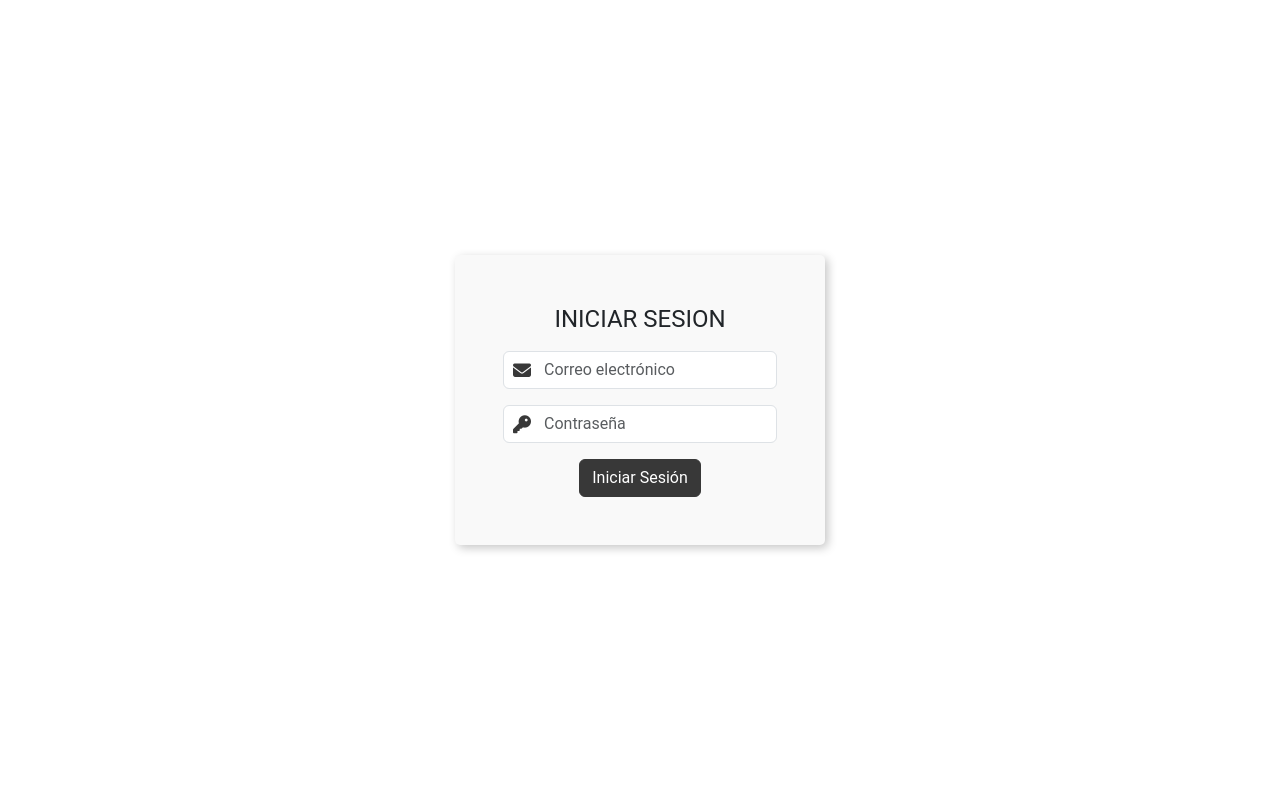
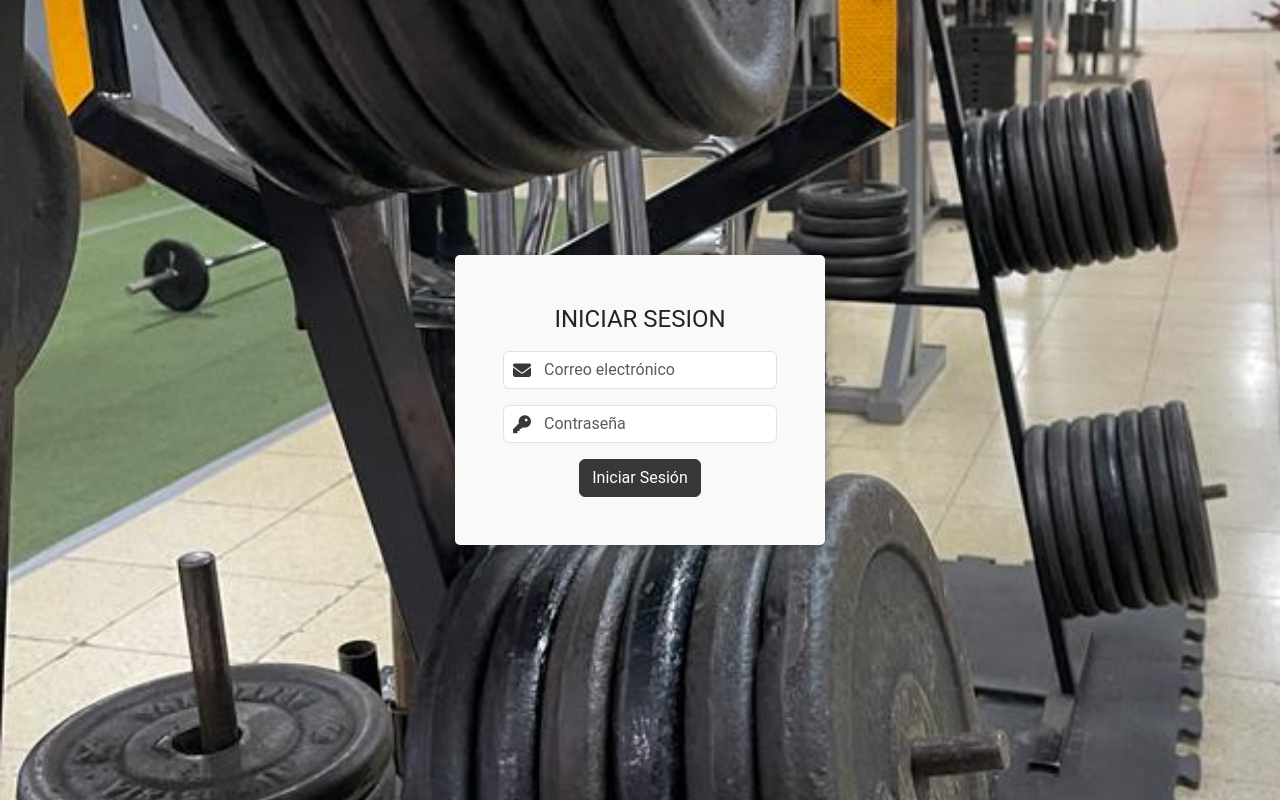
Before and after one commit to jCruzDuran/sysgimnasio-frontend, an Angular app: page / in a window 1280 px wide. Built offline with nearby package versions, Linux system fonts and the light colour scheme; no server answers.

Commit message:
Fondo img

```diff
--- a/src/styles.css
+++ b/src/styles.css
@@ -1,3 +1,12 @@
+html, body {
+    height: 100%;
+    margin: 0;
+    font-family: Roboto, "Helvetica Neue", sans-serif;
+  }
 
-html, body { height: 100%; }
-body { margin: 0; font-family: Roboto, "Helvetica Neue", sans-serif; }
+  body {
+    background-image: url('./assets/images/fondo.jpg');
+    background-repeat: no-repeat; /* Evita que la imagen se repita */
+    background-size: cover; /* Ajusta la imagen al tamaño de la pantalla */
+    background-position: center; /* Centra la imagen */
+  }
```
Also changed, not shown: src/assets/images/fondo.jpg (added).
